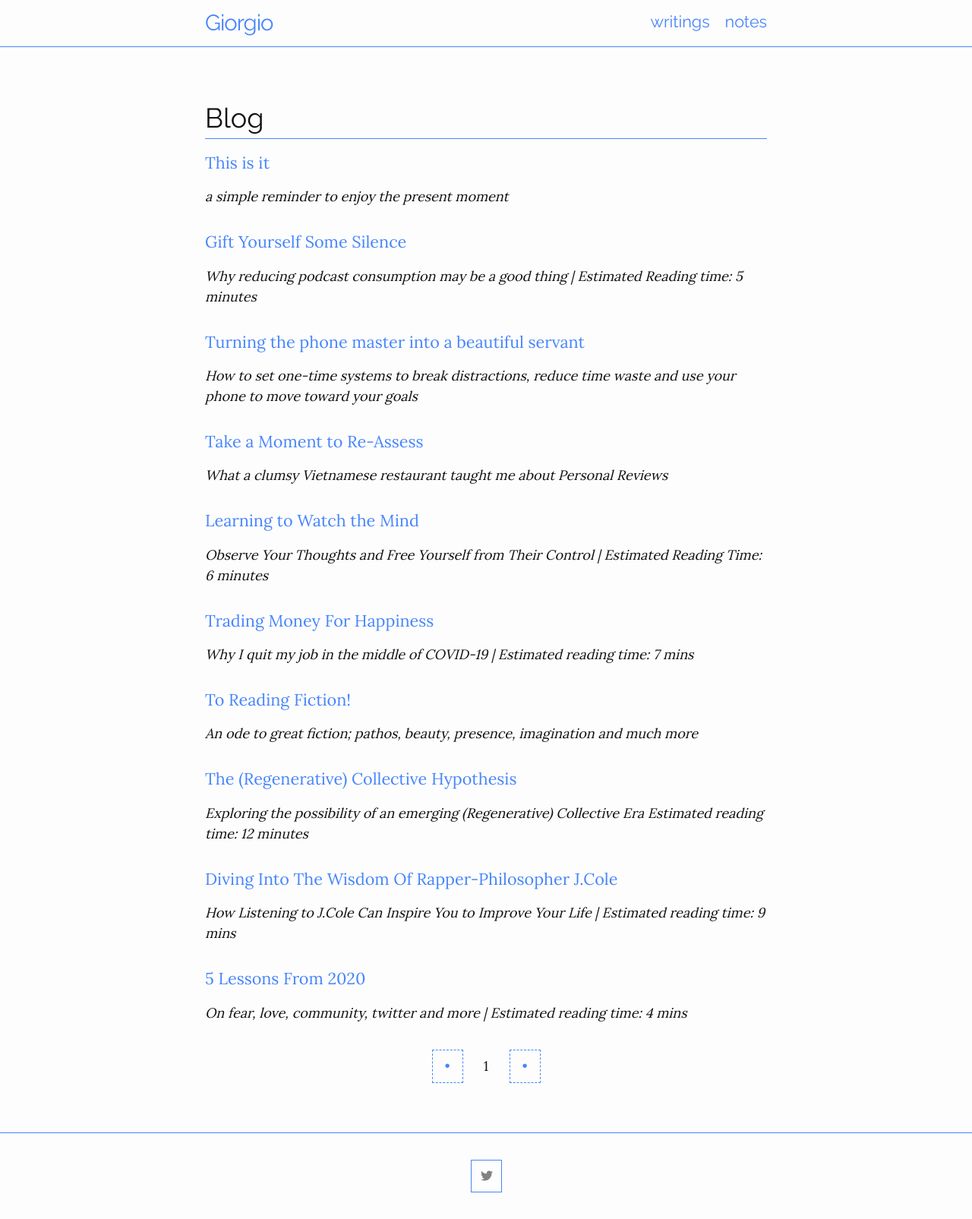
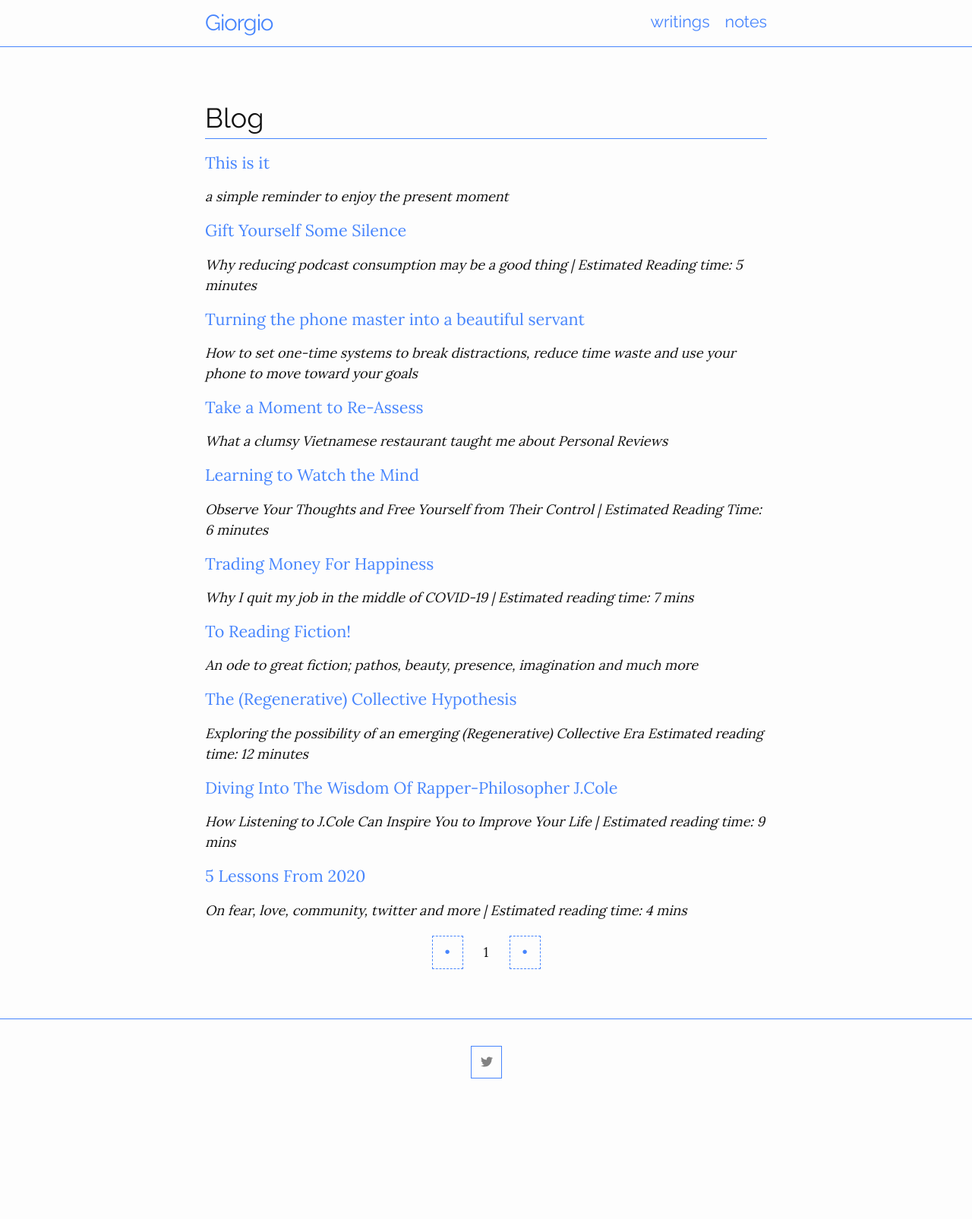
Before and after one commit to giorgiop94/giorgio-blog, a Jekyll site: the page built from blog.md, in a window 1280 px wide. Shown: the whole page at 76% size. Built offline with Jekyll 4.4.1, drawn with Linux system fonts in a browser that asks for light colours; the list of posts is cut into pages by our own code; after the commit the page ends 1455 px from its top, so only the background shows below that.

Commit message:
reduce bullet space?

```diff
--- a/_sass/minima/_layout.scss
+++ b/_sass/minima/_layout.scss
@@ -226,7 +226,7 @@
   list-style: none;
 
   > li {
-    margin-bottom: $spacing-unit;
+    margin-bottom: $spacing-unit 0.5;
   }
 }
 
```
